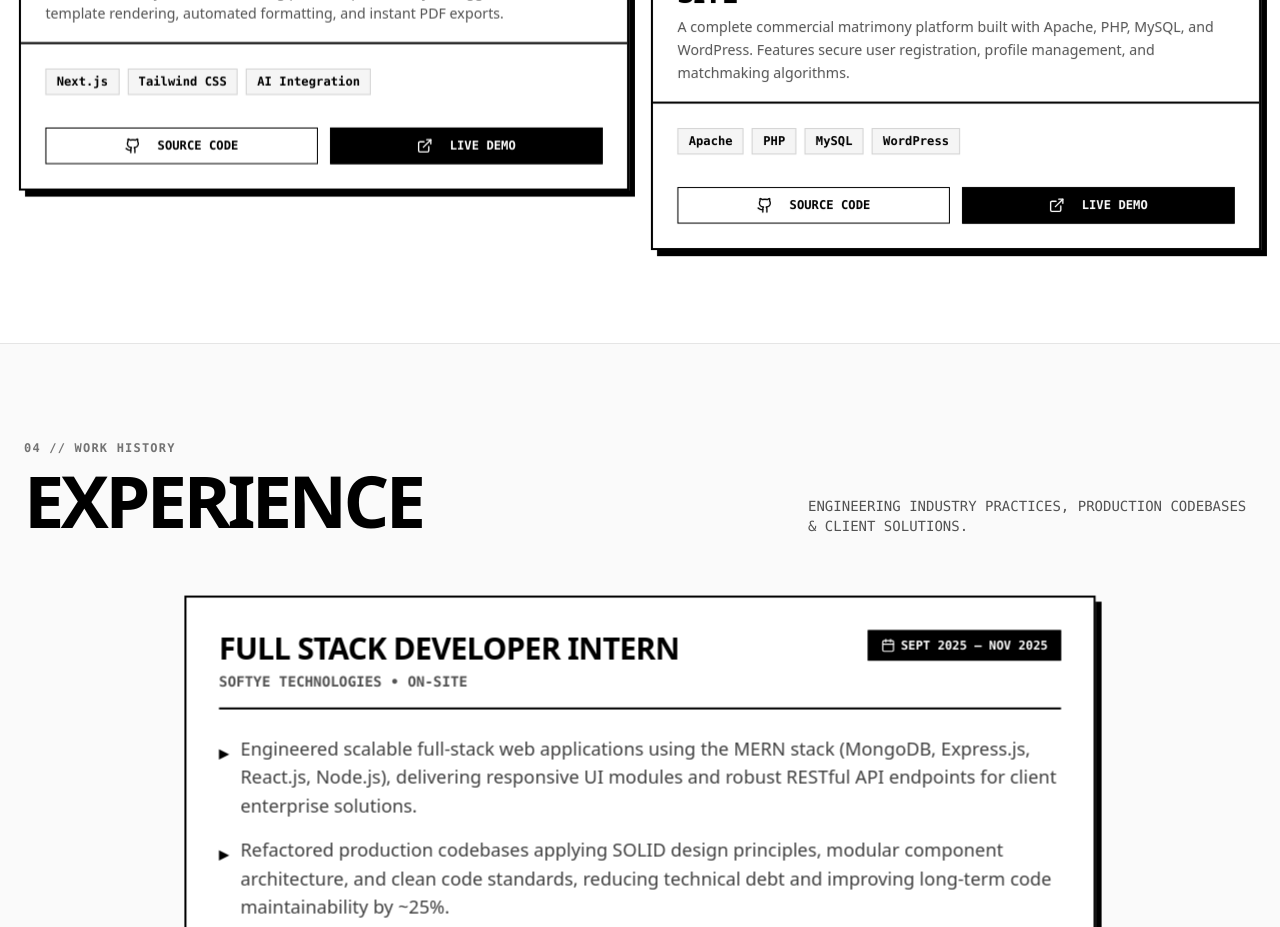
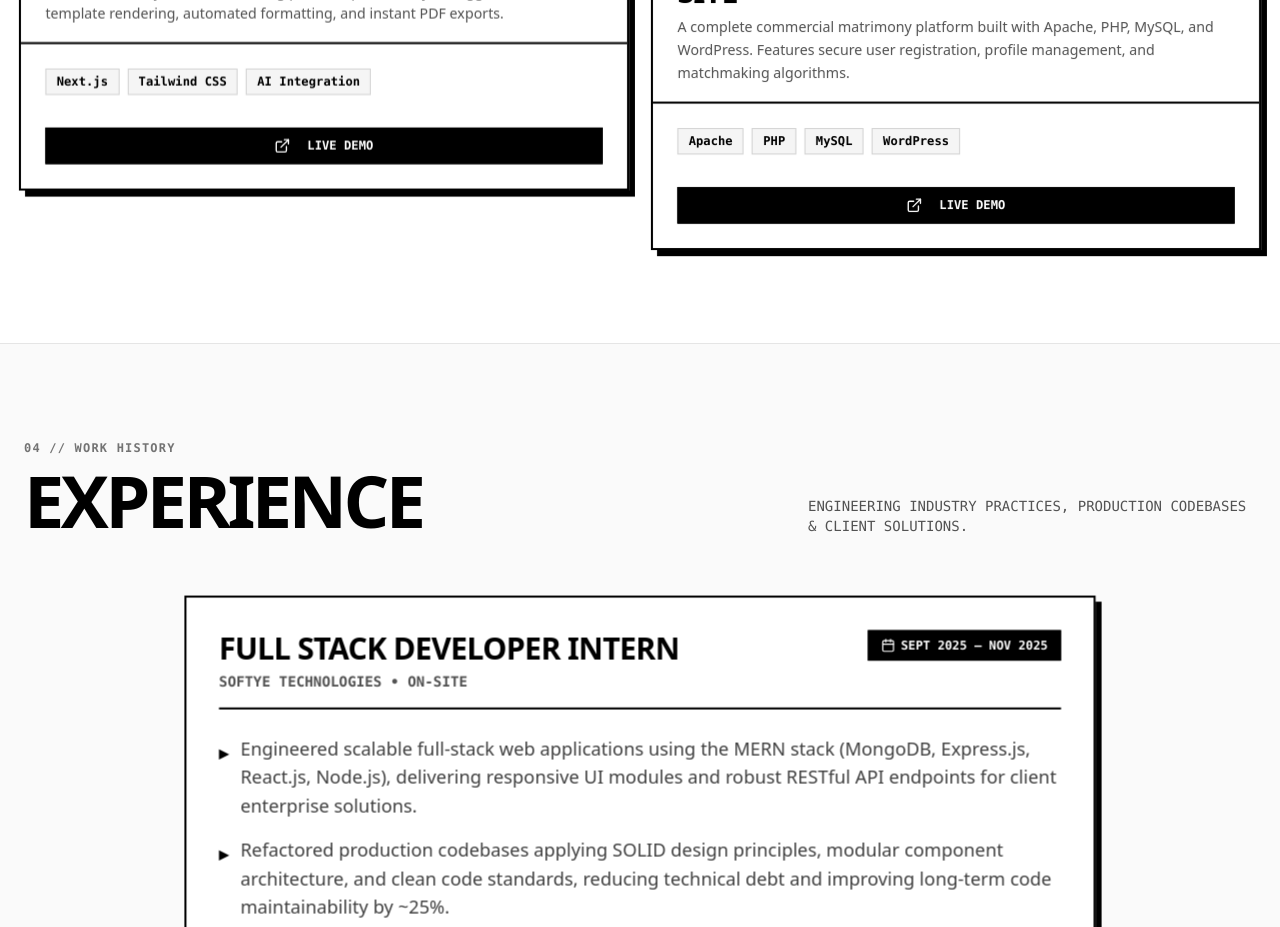
Before and after one commit to deepak-palanivel/Deepak-Portfolio, a React (Vite) app: page / in a window 1280 px wide. Shown: the part 3600-4527 px from the top of the page. Built offline with nearby package versions, Linux system fonts and the light colour scheme.

Commit message:
fix: show only live demo button for AI Resume Builder and Matrimony site

```diff
--- a/src/pages/Index.tsx
+++ b/src/pages/Index.tsx
@@ -66,14 +66,14 @@ const Index: React.FC = () => {
       title: 'AI Resume Builder',
       description: 'Production-ready resume authoring platform powered by AI suggestions, live template rendering, automated formatting, and instant PDF exports.',
       tech: ['Next.js', 'Tailwind CSS', 'AI Integration'],
-      github: 'https://ai-resume-builderr.vercel.app/',
+      github: '#',
       live: 'https://ai-resume-builderr.vercel.app/'
     },
     {
       title: 'Fully Functional Matrimony Site',
       description: 'A complete commercial matrimony platform built with Apache, PHP, MySQL, and WordPress. Features secure user registration, profile management, and matchmaking algorithms.',
       tech: ['Apache', 'PHP', 'MySQL', 'WordPress'],
-      github: 'http://sendhurvelanmatrimony.com/',
+      github: '#',
       live: 'http://sendhurvelanmatrimony.com/'
     }
   ];
```
